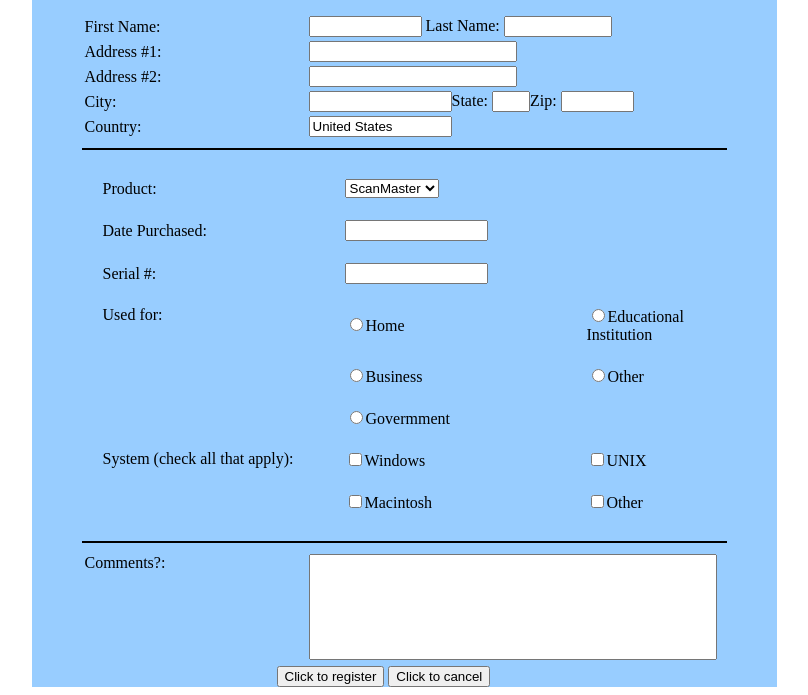
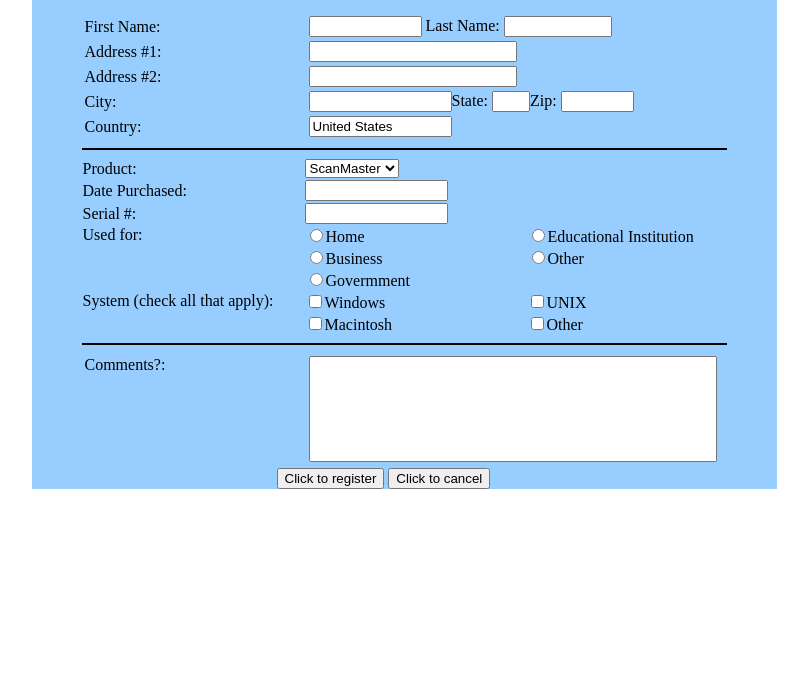
Before and after one commit to NamFnt/bai_2, a website: page index.html in a window 1280 px wide. Shown: the part 182-877 px from the top of the page, without its empty margins (236-1044 px from the left). After the commit the page ends 800 px from the top, so only its background shows below. Drawn offline with Linux system fonts and the light colour scheme.

Commit message:
Update index.html

```diff
--- a/index.html
+++ b/index.html
@@ -63,7 +63,7 @@
                     </tr>
                 </table>
                 <hr style="border: 1px solid black; margin-left: 50px; margin-right: 50px;">
-                <table style="border-spacing: 20px;">
+                <table style="border-spacing: 0px 0px;">
                     <tr>
                         <td><label for="product">Product: </label></td>
                         <td><select id="product"><option value="1">ScanMaster</option></select></td>
```
